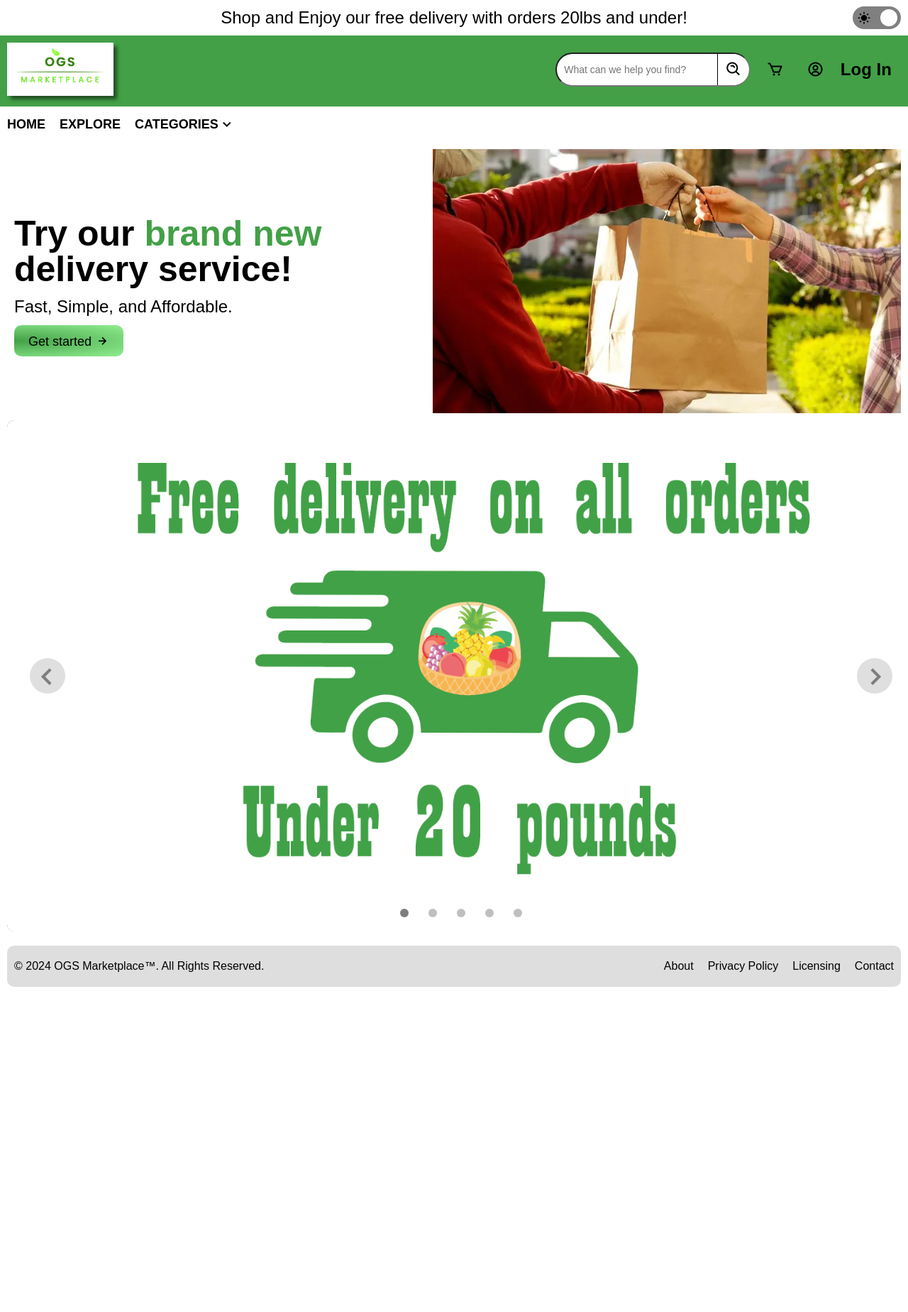
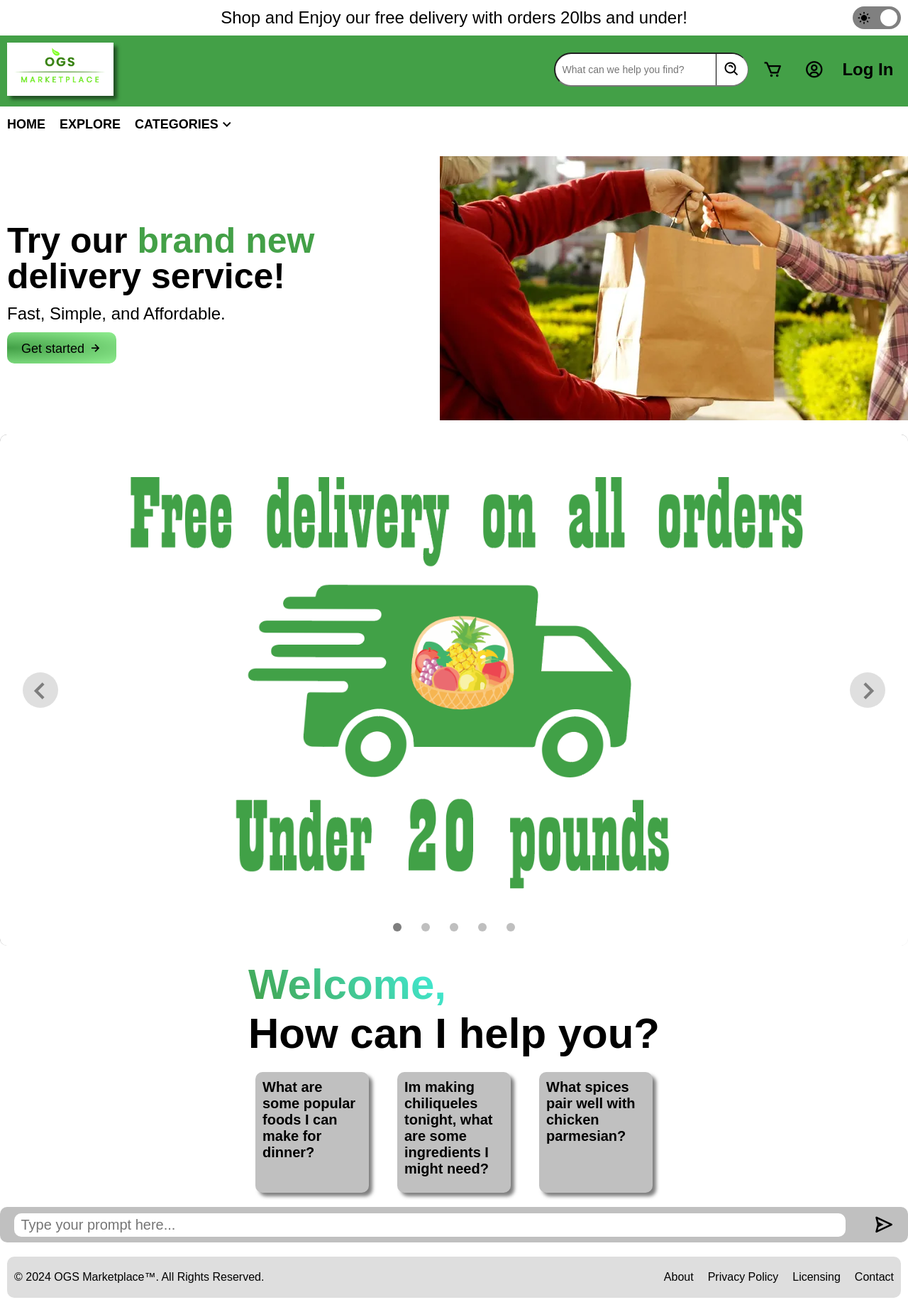
Before and after one commit to PC-II/CMPE131-FoodStore, a PHP site: page /PHP/index.php in a window 1280 px wide. Shown: the whole page at 71% size. Before the commit the page ends 1390 px from the top, so only its background shows below. Run offline with PHP 8.4, Linux system fonts and the light colour scheme.

Commit message:
added the skeleton for the ai field

```diff
--- a/CSS/index.css
+++ b/CSS/index.css
@@ -13,6 +13,7 @@
 .dim
 {
   opacity: 0.3;
+  transition: 250ms ease;
 }
 
 body
@@ -162,12 +163,18 @@ body
 #cart-button, #account-button
 {
   border-radius: 100%;
+  font-size: 28px;
 }
-.right i:hover
+.top-bar-2 .right i:hover
 {
   font-weight: 600;
+  transition: none;
 }
 
+#login-button, #logout-button
+{
+  margin-left: 5px;
+}
 #login-button:hover, #logout-button:hover
 {
   cursor: pointer;
@@ -213,7 +220,7 @@ nav h2 i
 .dropdown
 {
   position: absolute;
-  background: white;
+  background: rgb(241, 241, 241);
   top: 60px;
   transform: translateX(180px);
   border-radius: 10px;
@@ -262,13 +269,14 @@ main
 {
   z-index: 0;
   width: 100%;
+  transition: 250ms ease;
 }
 
 main .hero-delivery
 {
   display: flex;
   justify-content: space-between;
-  margin: 10px;
+  margin: 20px 0px;
 }
 main .hero-delivery div
 {
@@ -321,7 +329,6 @@ main .carousel
   height: 720px;
   width: 100%;
   border-radius: 10px;
-  margin: 10px;
   display: flex;
   justify-content: center;
   align-items: center;
@@ -398,6 +405,75 @@ main .carousel
   background: gray;
 }
 
+/* ai chatbot section */
+.chat-bot
+{
+  width: 100%;
+  position: relative;
+  margin: 20px 0px;
+  /* background: rgb(55 65 81); */
+}
+.chat-bot .greeting
+{
+  width: 100%;
+  display: flex;
+  justify-content: center;
+  font-size: 40px;
+}
+.chat-bot .greeting h1 span
+{
+  -webkit-background-clip: text;
+  background-clip: text;
+  background-image: linear-gradient(45deg, var(--ogs-green), #41f1e2);
+  color: transparent;
+}
+.chat-bot .suggestions
+{
+  width: 100%;
+  min-height: 40px;
+  display: flex;
+  justify-content: center;
+}
+.chat-bot .suggestions .box
+{
+  background: silver;
+  width: 140px;
+  height: 150px;
+  margin: 20px;
+  border-radius: 10px;
+  padding: 10px;
+  font-weight: 600;
+  font-size: 20px;
+  box-shadow: 5px 5px 5px rgba(0, 0, 0, 0.5);
+}
+.chat-bot .suggestions .box:hover
+{
+  cursor: pointer;
+  background: rgb(169, 169, 169);
+}
+.chat-bot .user-field
+{
+  position: relative;
+  min-height: 50px;
+  background: silver;
+  display: flex;
+  align-items: center;
+  justify-content: space-around;
+  font-size: 30px;
+  border-radius: 10px;
+}
+.chat-bot .user-field #user-input
+{
+  resize: none;
+  outline: none;
+  font-size: 20px;
+  width: 90%;
+  border: none;
+  border-radius: 10px;
+  padding: 5px 10px;
+  overflow-x: none;
+}
+
 footer
 {
   background: rgb(222, 222, 222);
@@ -461,10 +537,3 @@ footer ul li:hover
 {
   color: white;
 }
-
-/* @media (max-width: 1280px) {
-  body
-  {
-    background: yellow;
-  }
-} */
--- a/PHP/index.php
+++ b/PHP/index.php
@@ -12,10 +12,10 @@
   <title>Food Store</title>
 </head>
 
-<body class="dark-body">
-  <div class="top-bar-1 dark-background" data-dark-mode="background">
+<body>
+  <div class="top-bar-1" data-dark-mode="background">
     <div class="bumper">
-      <p class="dark-text" data-dark-mode="text">Shop and Enjoy our free delivery with orders 20lbs and under!</p>
+      <p data-dark-mode="text">Shop and Enjoy our free delivery with orders 20lbs and under!</p>
       <div class="switch" id="theme-toggle-button">
         <span class="selector"></span>
         <i class='bx bxs-sun'></i>
@@ -34,24 +34,24 @@
           <i class='bx bx-search-alt' id="search-button"></i>
         </section>
 
-        <i class='bx bx-cart dark-text' id="cart-button" data-dark-mode="text"></i>
-        <i class='bx bx-user-circle dark-text' id="account-button" data-dark-mode="text" ></i>
+        <i class='bx bx-cart' id="cart-button" data-dark-mode="text"></i>
+        <i class='bx bx-user-circle' id="account-button" data-dark-mode="text" ></i>
 
         <?php if (isset($_SESSION["user"])): ?>
-          <h2 class="dark-text" id="logout-button" data-dark-mode="text">Log Out</h2>
+          <h2 id="logout-button" data-dark-mode="text">Log Out</h2>
         <?php else: ?>
-          <h2 class="dark-text" id="login-button" data-dark-mode="text">Log In</h2>
+          <h2 id="login-button" data-dark-mode="text">Log In</h2>
         <?php endif; ?>
       </section>
     </div>
   </div>
 
-  <nav class="dark-background dark-text" data-dark-mode="both">
+  <nav data-dark-mode="both">
     <div class="bumper">
       <h2 id="home-button">HOME</h2>
       <h2 id="explore-button">EXPLORE</h2>
       <h2 id="categories-button">CATEGORIES<i class='bx bx-chevron-down'></i></h2>
-      <div class="dropdown hidden dark-background dark-text" data-dark-mode="both">
+      <div class="dropdown hidden" data-dark-mode="both">
         <ul>
           <li>Meat & Seafood</li>
           <li>Vegetables</li>
@@ -67,17 +67,17 @@
   <main>
     <div class="bumper">
       <section class="hero-delivery">
-        <div class="dark-text" data-dark-mode="text">
+        <div data-dark-mode="text">
           <h1>Try our <span>brand new</span> delivery service!</h1>
           <h2>Fast, Simple, and Affordable.</h2>
           <button>Get started <i class='bx bx-right-arrow-alt'></i></button>
         </div>
         <img src="../IMAGES/food_delivery.png" alt="food being delivered">
-        </section>
+      </section>
 
       <section class="carousel">
         <!-- images -->
-        <div class="slides dark-background" data-dark-mode="background">
+        <div class="slides" data-dark-mode="background">
           <div><img src="../IMAGES/free_delivery_ad.png" alt="OGS free delivery ad"></div>
           <div><img src="../IMAGES/food_delivery.png" alt="2"></div>
           <div><img src="../IMAGES/OGS_logo.png" alt="3"></div>
@@ -99,11 +99,28 @@
         </div>
       </section>
 
+      <section class="chat-bot">
+        <div class="greeting">
+          <h1 data-dark-mode="text"><span>Welcome,</span><br>How can I help you?</h1>
+        </div>
+        <div class="suggestions">
+          <div class="box"><p>What are some popular foods I can make for dinner?</p></div>
+          <div class="box"><p>Im making chiliqueles tonight, what are some ingredients I might need?</p></div>
+          <div class="box"><p>What spices pair well with chicken parmesian?</p></div>
+        </div>
+        <form class="user-field">
+          <textarea placeholder="Type your prompt here..." name="user-input" id="user-input" rows="1"></textarea>
+          <i class='bx bx-send'></i>
+        </form>
+        <div class="bot-response">
+
+        </div>
+      </section>
 
     </div>
   </main>
 
-  <footer class="dark-background dark-text" data-dark-mode="both">
+  <footer data-dark-mode="both">
     <div class="bumper">
       <p>© 2024 <a href="./index.php">OGS Marketplace™</a>. All Rights Reserved.</p>
       <div>
```
Also changed, not shown: JS/index.js (+37 -13 lines).
